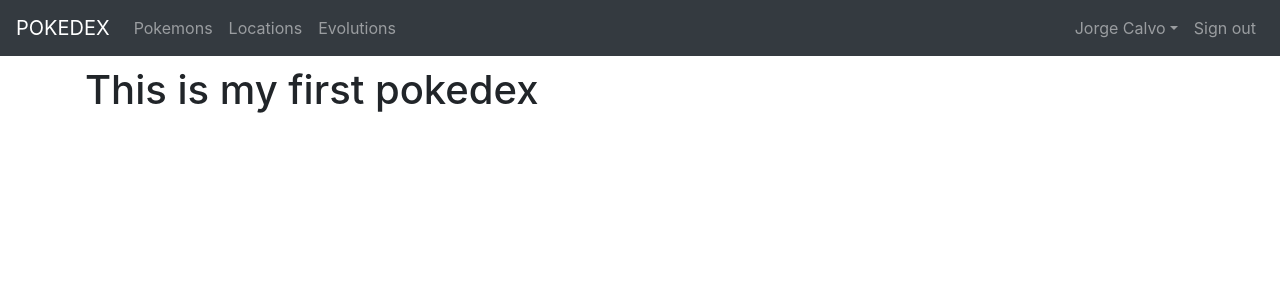
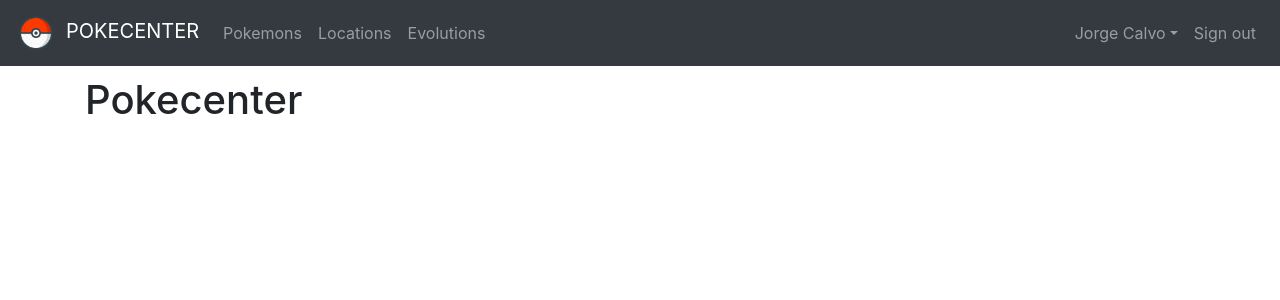
Before and after one commit to jorgex10/pokecenter, a React (Create React App) app: page / in a window 1280 px wide. Shown: the top 300 px of the page. Built offline with nearby package versions, Linux system fonts and the light colour scheme.

Commit message:
Adding Assets dir and refactoring

```diff
--- a/src/App.js
+++ b/src/App.js
@@ -1,12 +1,12 @@
 import React from 'react';
-import CustonNav from './components/CustonNav';
-import './App.scss';
+import CustonNav from './components/CustomNav';
+import './assets/styles/App.scss';
 
 const App = () => (
   <>
     <CustonNav />
     <div className="container pt-10">
-      <h1>This is my first pokedex</h1>
+      <h1>Pokecenter</h1>
     </div>
   </>
 );
--- /dev/null
+++ b/src/assets/styles/CustomNav.scss
@@ -0,0 +1,4 @@
+.pokeball-image {
+  width: 40px;
+  margin-right: 10px;
+}
--- a/src/components/CustonNav.js
+++ b/src/components/CustomNav.js
@@ -2,16 +2,21 @@ import React from 'react';
 import {
   NavDropdown, Navbar, Nav,
 } from 'react-bootstrap';
+import Pokeball from '../assets/images/pokeball.png';
+import '../assets/styles/CustomNav.scss';
 
 const CustomNav = () => (
   <Navbar collapseOnSelect expand="lg" bg="dark" variant="dark">
-    <Navbar.Brand href="#home">POKEDEX</Navbar.Brand>
+    <Navbar.Brand href="#home">
+      <img src={Pokeball} alt="pokeball" className="pokeball-image" />
+      POKECENTER
+    </Navbar.Brand>
     <Navbar.Toggle aria-controls="responsive-navbar-nav" />
     <Navbar.Collapse id="responsive-navbar-nav">
       <Nav className="mr-auto">
         <Nav.Link href="#features">Pokemons</Nav.Link>
         <Nav.Link href="#pricing">Locations</Nav.Link>
-        <Nav.Link href="#pricing">Evolutions</Nav.Link>
+        <Nav.Link href="#evolution">Evolutions</Nav.Link>
       </Nav>
       <Nav>
         <NavDropdown title="Jorge Calvo" id="collasible-nav-dropdown">
@@ -23,7 +28,6 @@ const CustomNav = () => (
       </Nav>
     </Navbar.Collapse>
   </Navbar>
-
 );
 
 export default CustomNav;
```
Also changed, not shown: src/assets/images/pokeball.png (added), src/assets/styles/App.scss (renamed from src/App.scss), 1 other file (tests, documents, lock files or other folders).
